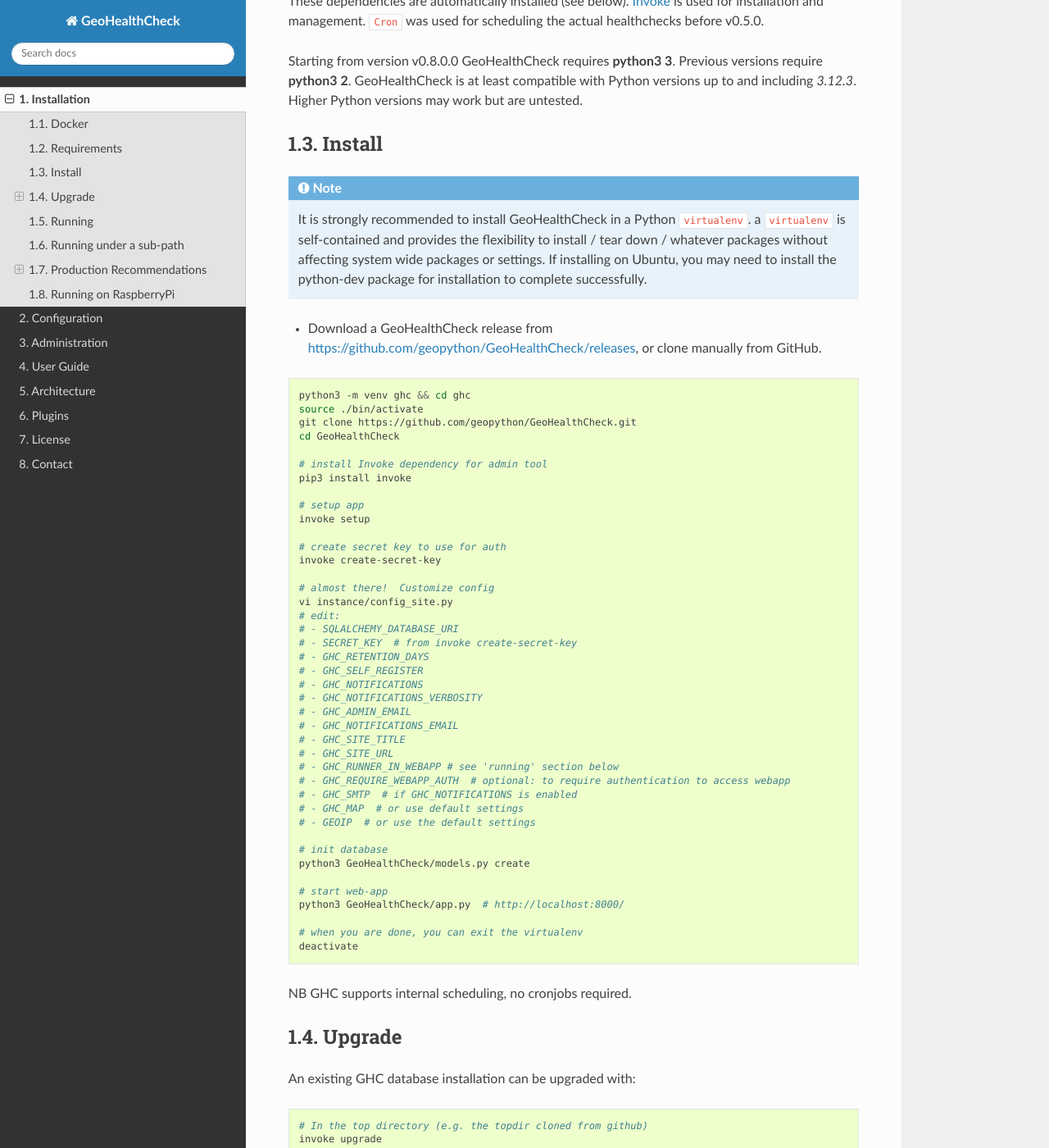
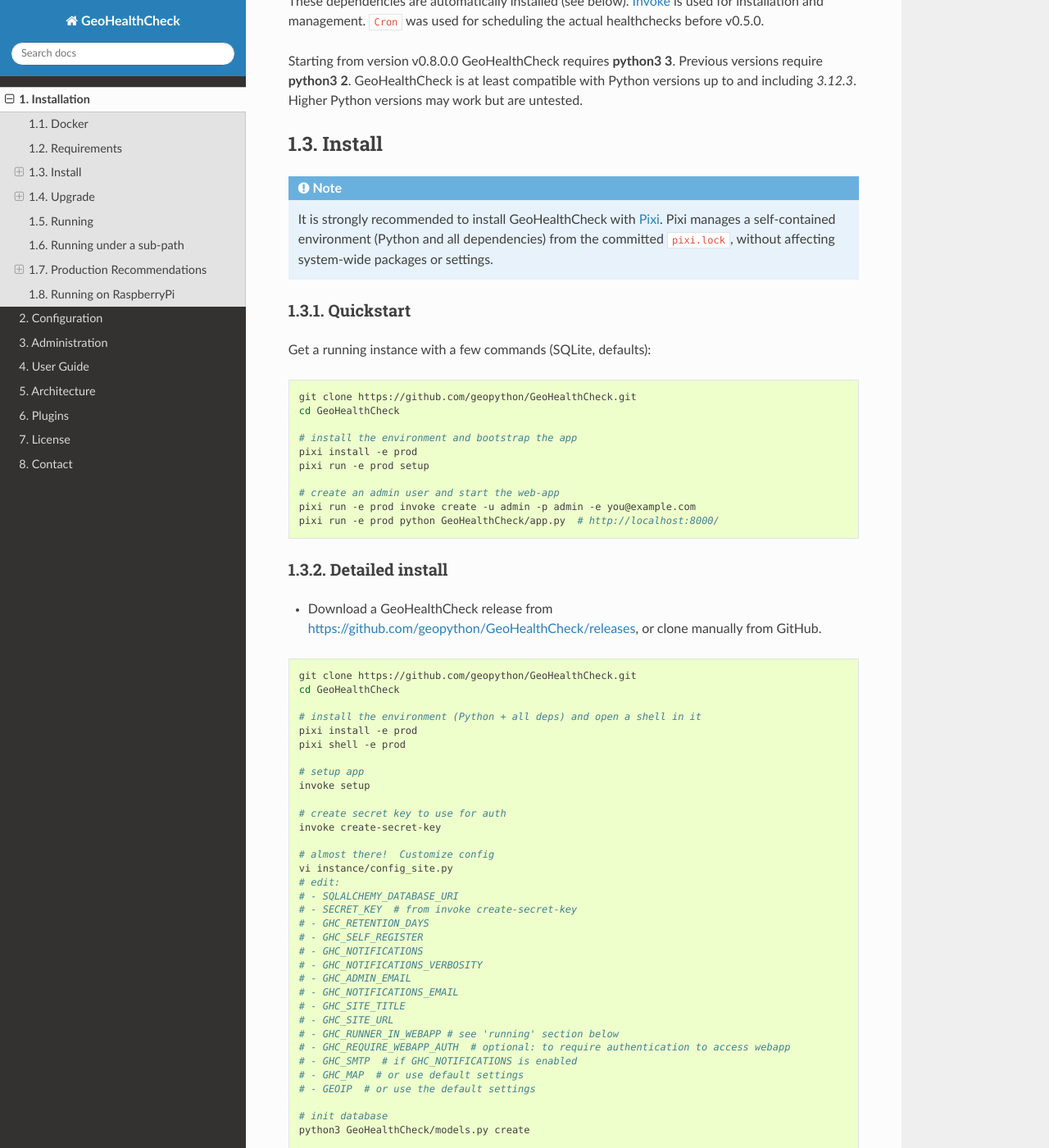
Before and after one commit to geopython/GeoHealthCheck, a Sphinx documentation site: the page built from docs/install.rst, in a window 1280 px wide and 1400 px high, scrolled down 642 px. Shown: the whole window at 82% size. Built offline with Sphinx 7.4.7 and the Read the Docs theme 3.1.0, drawn with Linux system fonts in a browser that asks for light colours; some of the changed text lies outside the part shown.

Commit message:
Update the documentation with pixi

```diff
--- a/docs/config.rst
+++ b/docs/config.rst
@@ -92,9 +92,9 @@
 
 **Applies only to pre-0.5.0 versions.**
 
-Edit the file ``jobs.cron`` so that the paths reflect the path to the virtualenv.
+Edit the file ``jobs.cron`` so that the paths reflect the path to the pixi environment.
 Set the first argument to the desired monitoring time step. If finished editing,
-copy the command line calls e.g. ``/YOURvirtualenv/bin_or_SCRIPTSonwindows/python3 /path/to/GeoHealthCheck/GeoHealthCheck/healthcheck.py run``
+copy the command line calls e.g. ``pixi run -e prod python3 /path/to/GeoHealthCheck/GeoHealthCheck/healthcheck.py run``
 to the commandline to test if they work sucessfully.
 On Windows - do not forget to include the ''.exe.'' file extension to the python3 executable.
 For documentation how to create cron jobs see your operating system: on \*NIX systems e.g.  ``crontab -e`` and on
--- a/docs/install.rst
+++ b/docs/install.rst
@@ -40,24 +40,42 @@
 
 .. note::
 
-  It is strongly recommended to install GeoHealthCheck in a Python ``virtualenv``.
-  a ``virtualenv`` is self-contained and provides the flexibility to install /
-  tear down / whatever packages without affecting system wide packages or
-  settings.
-  If installing on Ubuntu, you may need to install the python-dev package for installation to complete successfully.
+  It is strongly recommended to install GeoHealthCheck with `Pixi <https://pixi.sh>`_.
+  Pixi manages a self-contained environment (Python and all dependencies) from the
+  committed ``pixi.lock``, without affecting system-wide packages or settings.
+
+Quickstart
+..........
+
+Get a running instance with a few commands (SQLite, defaults):
+
+.. code-block:: bash
+
+  git clone https://github.com/geopython/GeoHealthCheck.git
+  cd GeoHealthCheck
+
+  # install the environment and bootstrap the app
+  pixi install -e prod
+  pixi run -e prod setup
+
+  # create an admin user and start the web-app
+  pixi run -e prod invoke create -u admin -p admin -e you@example.com
+  pixi run -e prod python GeoHealthCheck/app.py  # http://localhost:8000/
+
+Detailed install
+................
 
 - Download a GeoHealthCheck release from
   https://github.com/geopython/GeoHealthCheck/releases, or clone manually from GitHub.
 
 .. code-block:: bash
 
-  python3 -m venv ghc && cd ghc
-  source ./bin/activate
   git clone https://github.com/geopython/GeoHealthCheck.git
   cd GeoHealthCheck
 
-  # install Invoke dependency for admin tool
-  pip3 install invoke
+  # install the environment (Python + all deps) and open a shell in it
+  pixi install -e prod
+  pixi shell -e prod
 
   # setup app
   invoke setup
@@ -90,8 +108,8 @@
   # start web-app
   python3 GeoHealthCheck/app.py  # http://localhost:8000/
 
-  # when you are done, you can exit the virtualenv
-  deactivate
+  # when you are done, you can exit the environment
+  exit
 
 NB GHC supports internal scheduling, no cronjobs required.
 
@@ -112,7 +130,7 @@
 Notes:
 
 * **Always backup your database first!!**
-* make sure Flask-Migrate is installed (see requirements.txt), else:  `pip3 install Flask-Migrate==2.5.2`, but best is to run `invoke setup` also for other dependencies
+* make sure Flask-Migrate is installed; it is part of the pixi environment (run `pixi install -e prod` if needed)
 * upgrading is "smart": you can always run `invoke upgrade`, it has no effect when DB is already up to date
 * when upgrading from earlier versions without Plugin-support:
 
@@ -269,12 +287,12 @@
 script to run the GHC Webapp with `gunicorn` and the `GHC Runner run-runner.sh <https://github.com/geopython/GeoHealthCheck/blob/master/docker/scripts/run-runner.sh>`_ script
 to run the scheduled healthchecks.
 
-Use virtualenv
-..............
+Use pixi
+........
 
-This is a general Python-recommendation. Save yourself from classpath and library hells by using `virtualenv`! Starting with python3 3.3
-a `venv script <https://docs.python.org/3.3/library/venv.html>`_ is provided and from python3 3.6 the `venv module <https://docs.python.org/3/library/venv.html>`_
-is included in the standard library.
+This is a general recommendation. Save yourself from classpath and library hells by using
+`Pixi <https://pixi.sh>`_, which provides a reproducible, self-contained environment
+(Python and all dependencies) from the committed ``pixi.lock``.
 
 Use SSL (HTTPS)
 ...............
```
Also changed, not shown: README.md (+3 -3 lines), docs/admin.rst (+5 -7 lines), docker/README.md.
